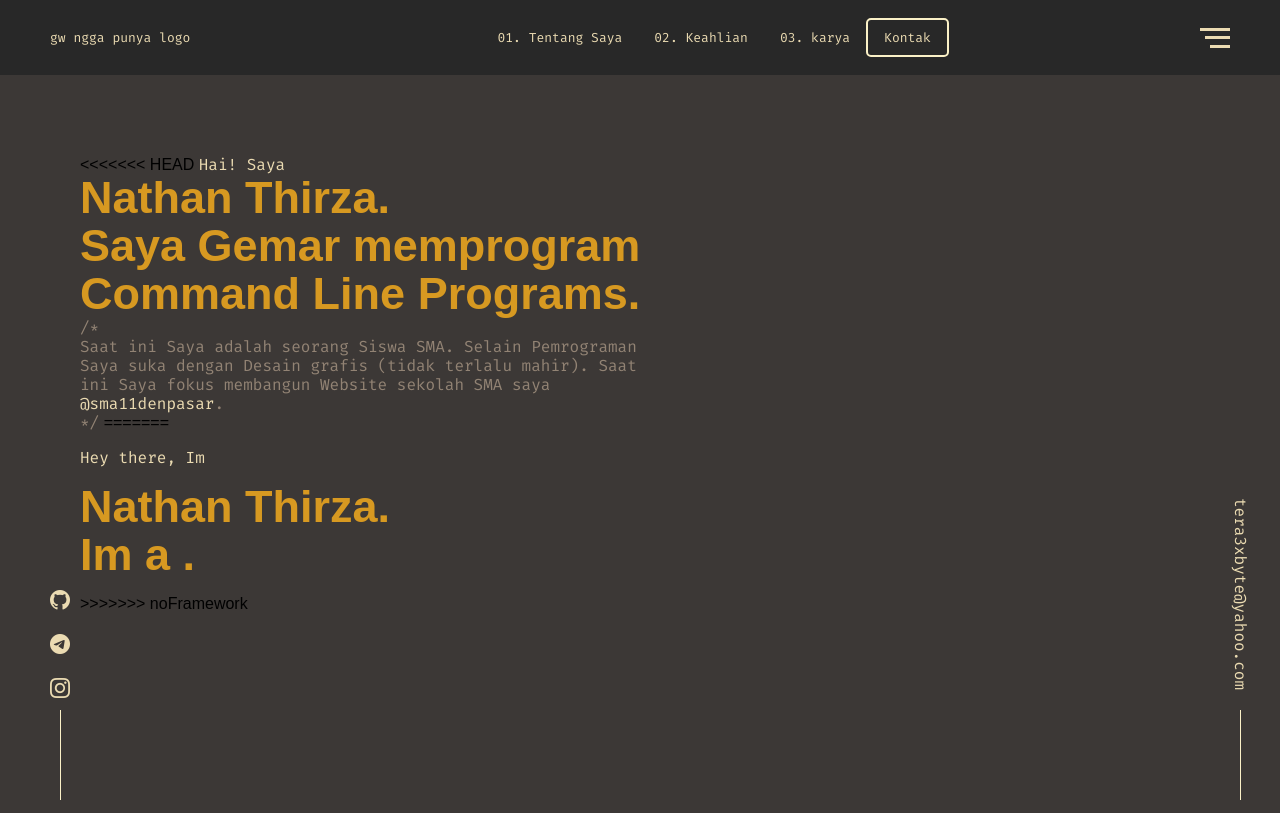
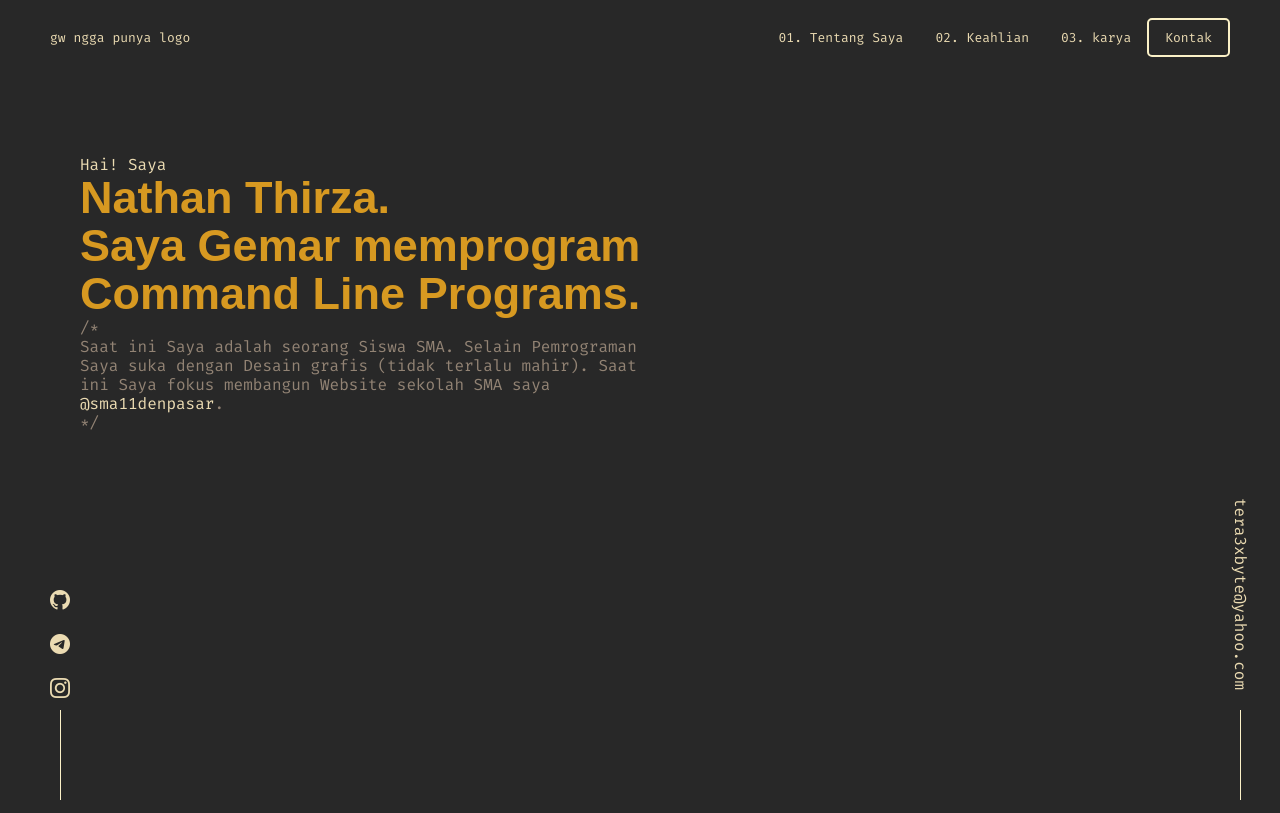
Before and after one commit to tera3xbyte/tera3xbyte.github.io, a website: page index.html in a window 1280 px wide. Shown: the top 813 px of the page. Drawn offline with nearby package versions, Linux system fonts and the light colour scheme.

Commit message:
modified resposive layout

```diff
--- a/index.html
+++ b/index.html
@@ -67,7 +67,6 @@
 	</ul>
 
 	<main>
-<<<<<<< HEAD
 		<span>Hai! Saya</span>
 		<h1>Nathan Thirza.</h1>
 		<h1>Saya Gemar memprogram <div id="platforms"></div></h1>
@@ -80,13 +79,6 @@
 				<a href="#">@sma11denpasar</a>.
 			</div>
 		*/</span>
-=======
-		<p>Hey there, Im</p>
-		<h1>Nathan Thirza.</h1>
-		<h1>Im a .</h1>
-		<script src="./src/js/codesynonyms.js"></script>
-		<p></p>
->>>>>>> noFramework
 	</main>
 	<section>
 		<span id="tentang-saya">
--- a/src/css/mainpage.css
+++ b/src/css/mainpage.css
@@ -4,9 +4,7 @@
 @import './navbar.css';
 @import './decoration.css';
 @import './section-main.css';
-<<<<<<< HEAD
 @import './viewport.css';
-=======
 
 body {
 	margin: 0px;
@@ -34,5 +32,3 @@ p {
 	font-family: var(--font-mono);
 	color: var(--fg);
 }
-
->>>>>>> noFramework
```
